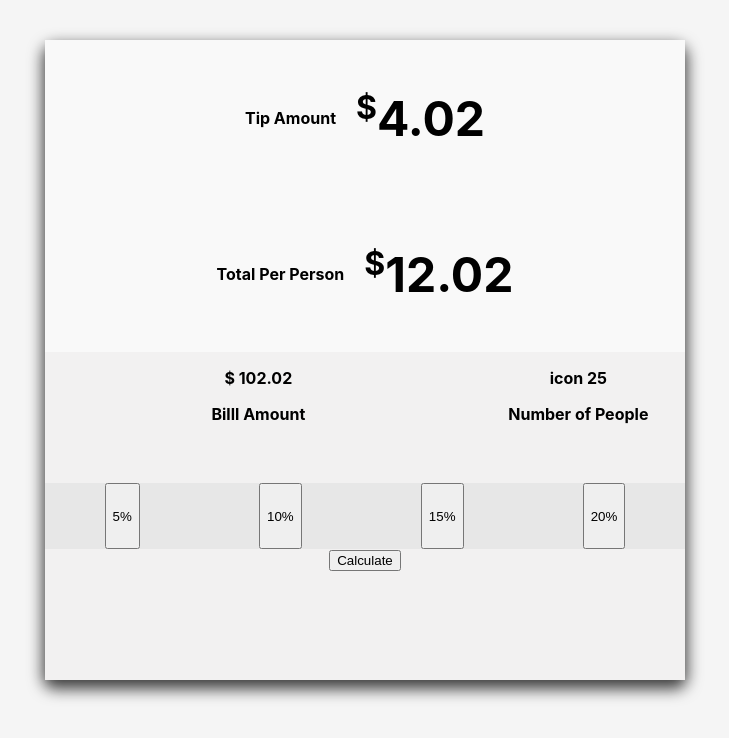
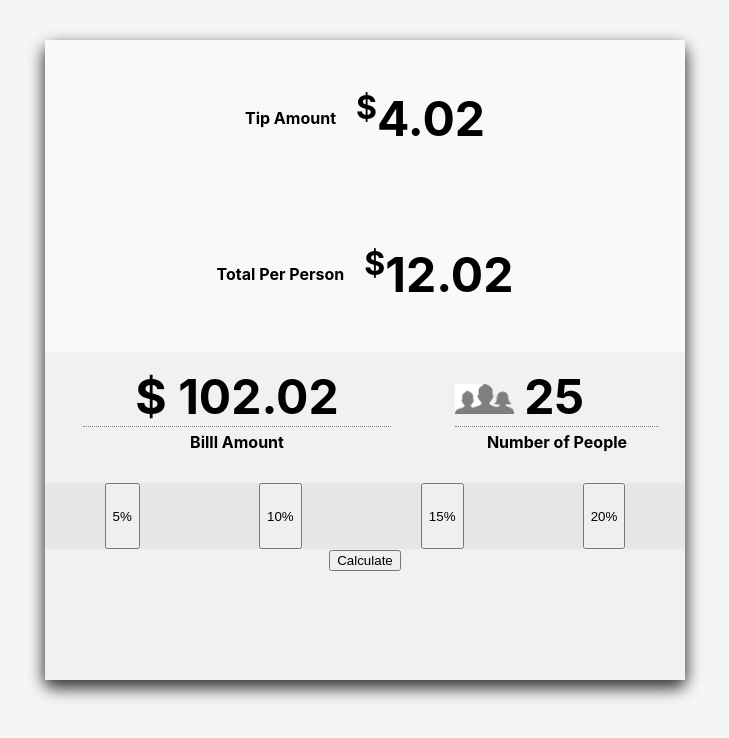
Before and after one commit to jcsmileyjr/tip-calculator, a React (Create React App) app in the folder react-tip-calculator/: page / in a window 1280 px wide. Shown: the top 738 px of the page, without its empty margins (275-1004 px from the left). Built offline with nearby package versions, Linux system fonts and the light colour scheme.

Commit message:
#3 Refactor Styling of UI
- Update the styles for the UI Bill Amount and Number of People sections.

```diff
--- a/react-tip-calculator/src/App.css
+++ b/react-tip-calculator/src/App.css
@@ -16,6 +16,14 @@
   font-size: xx-large;
 }
 
+.divider {
+  border-bottom: 1px dotted gray;
+  width: 80%;
+}
+
+.imageInline {
+  display: flex;
+}
 
 /***/
 
@@ -58,12 +66,30 @@ p {
   display: flex;
 }
 
-.inputs__billAmount--container {
-  flex:2;
+.ui__inputs--container div p {
+  margin-top: 0;
+}
+
+.ui__inputs--container div .divider {
+  font-size: xxx-large;
+  margin-bottom: 5px;
+}
+
+.inputs__billAmount--container, .inputs__numberOfPeople--container {
+  flex:1.5;
+  display: flex;
+  flex-direction: column;
+  justify-content: center;
+  align-items: center;
 }
 
 .inputs__numberOfPeople--container {
   flex: 1;
+}
+
+.input__image--style {
+  height: 30px;
+  margin-right: 10px;
 }
 
 .ui__tipAmount--container, .ui__totalPerPerson--container {
--- a/react-tip-calculator/src/App.js
+++ b/react-tip-calculator/src/App.js
@@ -1,4 +1,5 @@
 import "./App.css";
+import GroupIcon from './assets/peoples-group-icon.png';
 
 /**
  * React app that displays a tip Calculator.
@@ -31,11 +32,11 @@ function App() {
         </section>
         <section className="ui__inputs--container">
           <div className="inputs__billAmount--container">
-            <p><span>$</span> 102.02</p>
+            <p className="divider"><span>$</span> 102.02</p>
             <p>Billl Amount</p>
           </div>
           <div className="inputs__numberOfPeople--container">
-            <p><span>icon</span> 25</p>
+            <p className="divider imageInline"><span><img src={GroupIcon} className="input__image--style" alt="" /></span> 25</p>
             <p>Number of People</p>
           </div>
         </section>
```
Also changed, not shown: react-tip-calculator/src/assets/peoples-group-icon.png (added).
